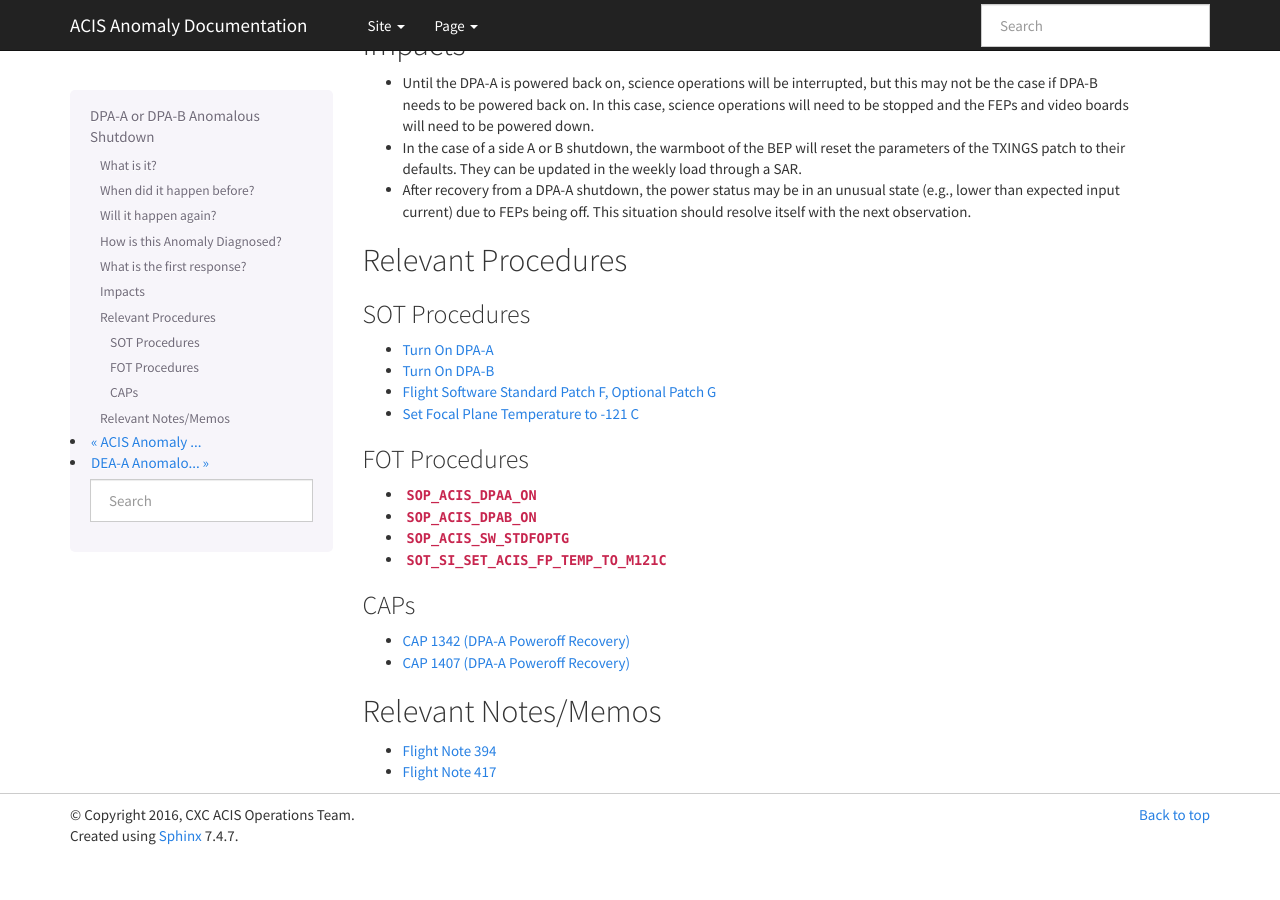
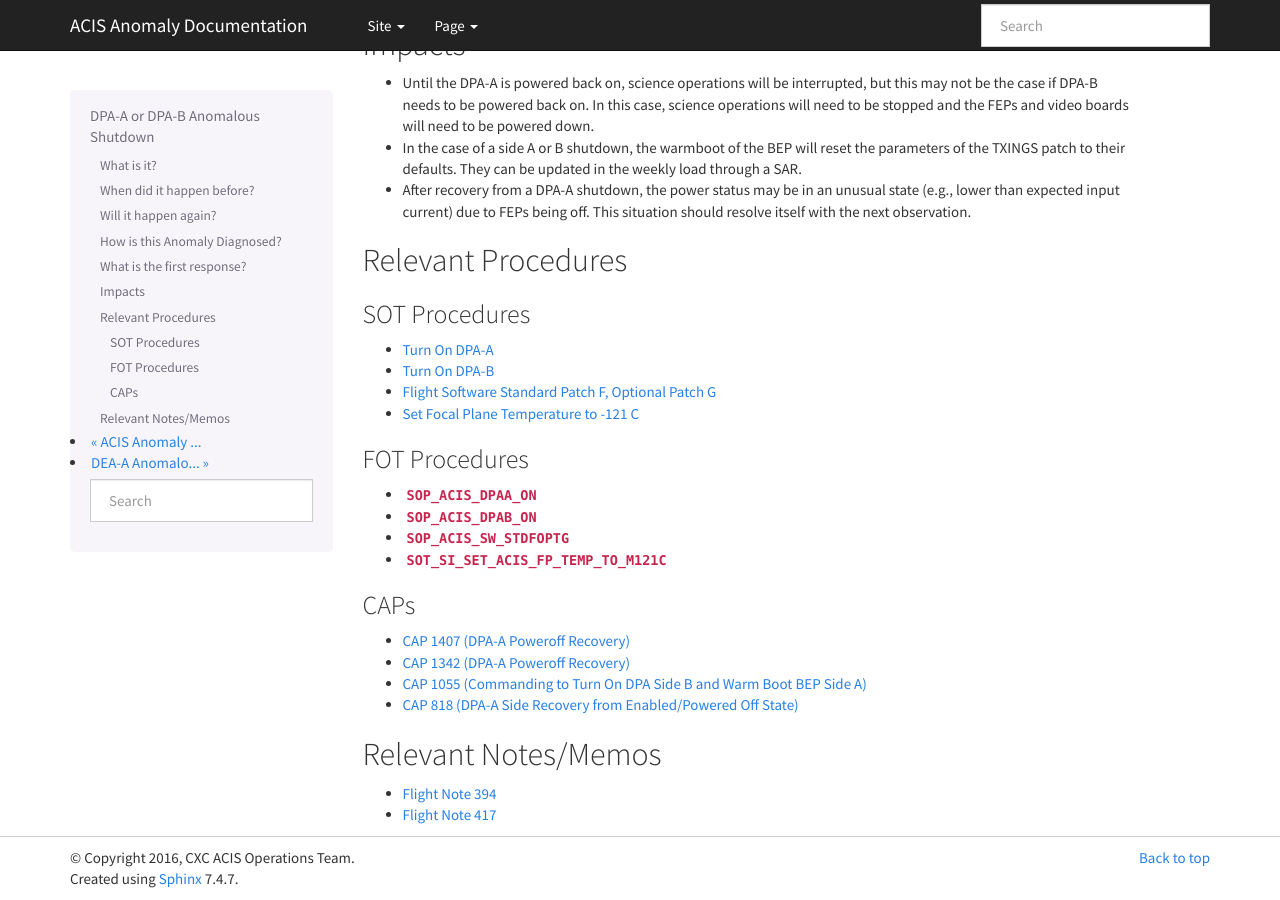
Before and after one commit to acisops/acis_anomaly_pages, a Sphinx documentation site: the page built from source/dpa_shutdown.rst, in a window 1280 px wide and 900 px high, scrolled down 1243 px. Built offline with Sphinx 7.4.7, drawn with Linux system fonts in a browser that asks for light colours; before the commit the page ends 2100 px from its top, so only the background shows below that.

Commit message:
More CAPs

```diff
--- a/source/dpa_shutdown.rst
+++ b/source/dpa_shutdown.rst
@@ -114,8 +114,10 @@ FOT Procedures
 CAPs
 ++++
 
+* `CAP 1407 (DPA-A Poweroff Recovery) <https://occweb.cfa.harvard.edu/occweb/FOT/configuration/CAPs/1401-1500/CAP_1407_dpaa_poweroff_recovery/CAP_1407_dpaa_poweroff_recovery.pdf>`_
 * `CAP 1342 (DPA-A Poweroff Recovery) <https://occweb.cfa.harvard.edu/occweb/FOT/configuration/CAPs/1301_1400/CAP_1342_dpaa_poweroff_recovery/CAP_1342_dpaa_poweroff_recovery.pdf>`_
-* `CAP 1407 (DPA-A Poweroff Recovery) <https://occweb.cfa.harvard.edu/occweb/FOT/configuration/CAPs/1401-1500/CAP_1407_dpaa_poweroff_recovery/CAP_1407_dpaa_poweroff_recovery.pdf>`_
+* `CAP 1055 (Commanding to Turn On DPA Side B and Warm Boot BEP Side A) <https://occweb.cfa.harvard.edu/occweb/FOT/configuration/CAPs/1001_1100/CAP_1055_Turn_on_DPA_B/CAP_1055_CMDing_Turn_On_DPA_B_warmboot_BEP_A_sign.pdf>`_
+* `CAP 818 (DPA-A Side Recovery from Enabled/Powered Off State) <https://occweb.cfa.harvard.edu/occweb/FOT/configuration/CAPs/0801_0900/CAP_0818_DPA-A%20Power%20Off%20Recovery/CAP_818_2002_354_not_signed.pdf>`_
 
 Relevant Notes/Memos
 --------------------
```
